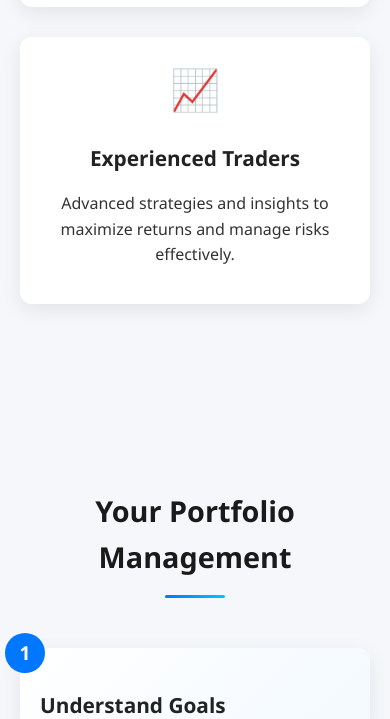
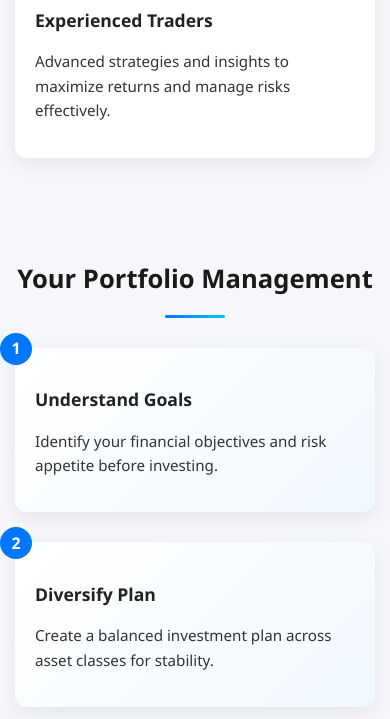
Before and after one commit to dewanshmittal/moneyvesta-assignment, a plain HTML site: page index.html in a window 390 px wide. Shown: the part 749-1468 px from the top of the page. Drawn offline with Linux system fonts and the light colour scheme.

Commit message:
Update style.css

```diff
--- a/style.css
+++ b/style.css
@@ -113,12 +113,37 @@ section {
   color: #222;
 }
 
-/* Responsive */
+/* Responsive for Mobile */
 @media (max-width: 768px) {
+  section {
+    padding: 40px 15px;
+  }
+
   .section-title {
-    font-size: 1.8rem;
+    font-size: 1.6rem;
+    margin-bottom: 30px;
   }
+
   .card, .step {
     padding: 20px;
+    text-align: left;
+  }
+
+  .card h3, .step h3 {
+    font-size: 1.1rem;
+  }
+
+  .card p, .step p {
+    font-size: 0.95rem;
+  }
+
+  .card .icon {
+    font-size: 2rem;
+  }
+
+  .step-number {
+    width: 32px;
+    height: 32px;
+    font-size: 1rem;
   }
 }
```
